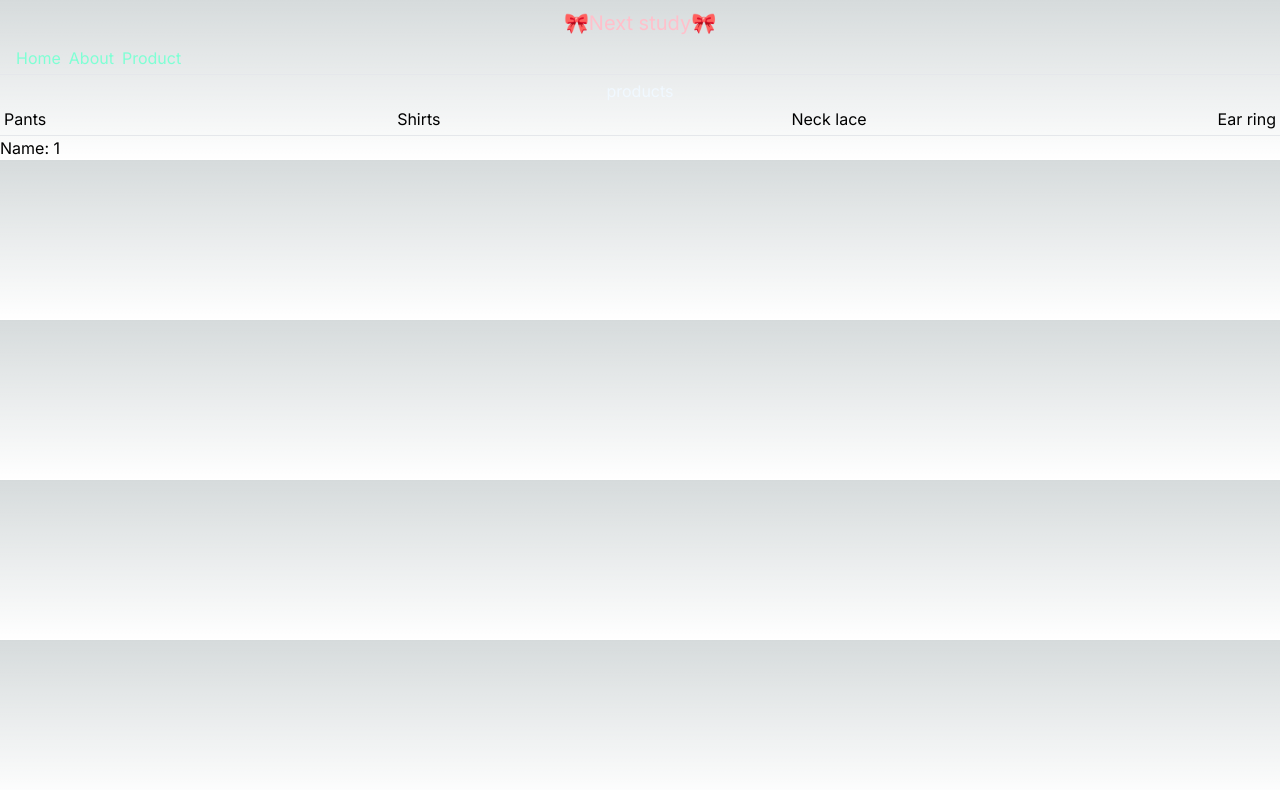
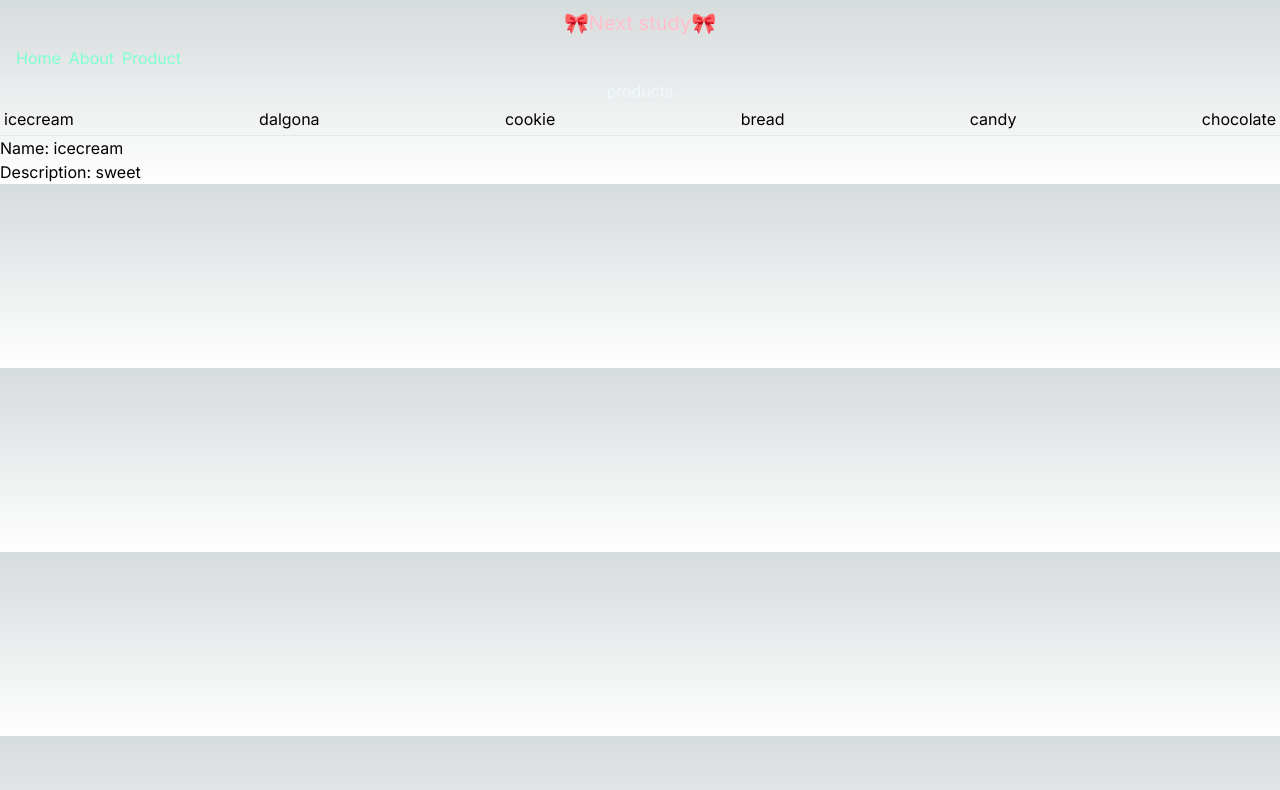
Before and after one commit to tjdls111/next-study, a Next.js app: page /products/1 in a window 1280 px wide. Shown: the top 790 px of the page. Built offline with nearby package versions, Linux system fonts and the light colour scheme.

Commit message:
refactor:json의 파일 보여주기

```diff
--- a/next.config.js
+++ b/next.config.js
@@ -1,4 +1,8 @@
 /** @type {import('next').NextConfig} */
-const nextConfig = {}
+const nextConfig = {
+  experimental: {
+    appDir: true,
+  },
+}
 
 module.exports = nextConfig
--- a/package.json
+++ b/package.json
@@ -15,7 +15,7 @@
     "autoprefixer": "10.4.14",
     "eslint": "8.40.0",
     "eslint-config-next": "13.4.1",
-    "next": "13.4.1",
+    "next": "13.2",
     "postcss": "8.4.23",
     "react": "18.2.0",
     "react-dom": "18.2.0",
--- a/src/app/products/[slug]/page.tsx
+++ b/src/app/products/[slug]/page.tsx
@@ -6,28 +6,32 @@ type Props = {
   }
 }
 import type { Metadata } from 'next';
+import { getProduct, getProducts } from '@/service/products';
 
 export async function generateMetadata({ params }:Props): Promise<Metadata> {
   return { title: `product | ${params.slug}`};
 }
 
 
-export default function Item(props:Props) {
-console.log(props)
+export default async function Item(props:Props) {
+const product = await getProduct(props.params.slug)
 
-if (props.params.slug === '404'){
+if (!product){
   notFound()
 }
   return (
     <div>
-      Name: {props.params.slug}
+      Name: {product.name}
+      <br/>
+      Description: {product.description}
+
     </div>
   );
 }
 
-export function generateStaticParams(){
-  const products = ['chocolate','candy']
+export const  generateStaticParams = async () =>{
+  const products = await getProducts()
   return products.map(product => ({
-    slug: product
+    slug: product.id
   }))
 }
--- a/src/app/products/layout.tsx
+++ b/src/app/products/layout.tsx
@@ -2,6 +2,7 @@ import Link from 'next/link';
 import React from 'react';
 import styles from './layout.module.css'
 import type { Metadata } from 'next';
+import { getProducts } from '@/service/products';
 
 export const metadata: Metadata = {
   title: 'product',
@@ -9,24 +10,24 @@ export const metadata: Metadata = {
 };
 
 
-export default function layout({
+export default async function layout({
   children,
 }: {
   children: React.ReactNode
 }) {
+  const products = await getProducts()
   return (
      <div>
       <hr/>
       <h2 className={styles.subTitle}>products</h2>
       <nav className={styles.nav}>
-          <Link href="/products/pants">Pants</Link>
-          <Link href="/products/shirts">Shirts</Link>
-          <Link href="/products/necklace">Neck lace</Link>
-          <Link href="/products/earring">Ear ring</Link>
+        {
+          products.map((product,idx) => (
+            <Link key={idx} href={`/products/${product.id}`}>{product.name}</Link>
+            ))}
           </nav>
           <hr/>
           {children}
-
       </div>
   );
 }
--- /dev/null
+++ b/src/data/products.json
@@ -0,0 +1,32 @@
+[
+  {
+    "id":"1",
+    "name":"icecream",
+    "description":"sweet"
+  },
+  {
+    "id":"2",
+    "name":"dalgona",
+    "description":"sweet"
+  },
+    {
+    "id":"3",
+    "name":"cookie",
+    "description":"sweet"
+  },
+    {
+    "id":"4",
+    "name":"bread",
+    "description":"sweet"
+  },
+    {
+    "id":"5",
+    "name":"candy",
+    "description":"sweet"
+  },
+    {
+    "id":"6",
+    "name":"chocolate",
+    "description":"sweet"
+  }
+]
--- /dev/null
+++ b/src/service/products.ts
@@ -0,0 +1,16 @@
+import Products from "@/app/products/page"
+import { Product } from "@/type/product"
+import { promises } from "fs"
+import path from "path"
+
+export const getProducts =async ():Promise<Product[]>=>{
+  const direciton = path.join(process.cwd(),'src','data','products.json')
+  const data = await promises.readFile(direciton,'utf-8')
+  return JSON.parse(data)
+}
+
+export const getProduct = async(id:string):Promise<Product| undefined>=>{
+  const products = await getProducts()
+  const result = products.find((product)=> product.id ===id)
+  return result
+}
--- /dev/null
+++ b/src/type/product.ts
@@ -0,0 +1,5 @@
+export type Product ={
+  id:string;
+name:string;
+description:string;
+}
```
Also changed, not shown: 2 other files (tests, documents, lock files or other folders). Lines whose indentation alone changed are shown as unchanged.
